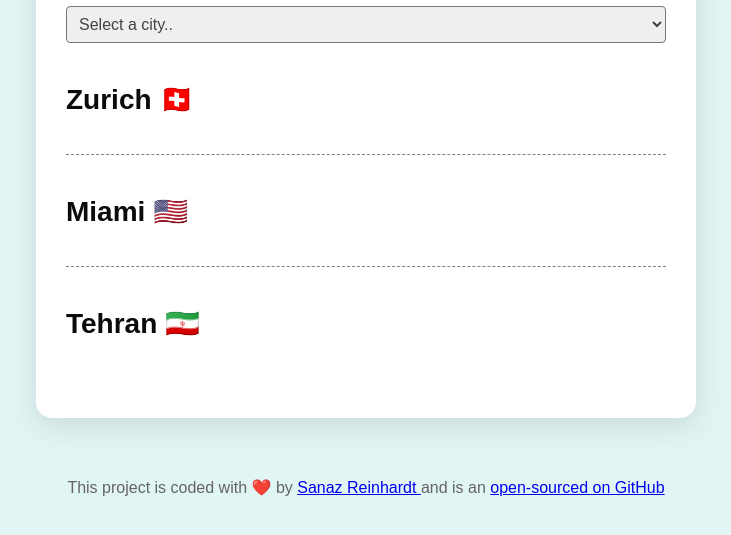
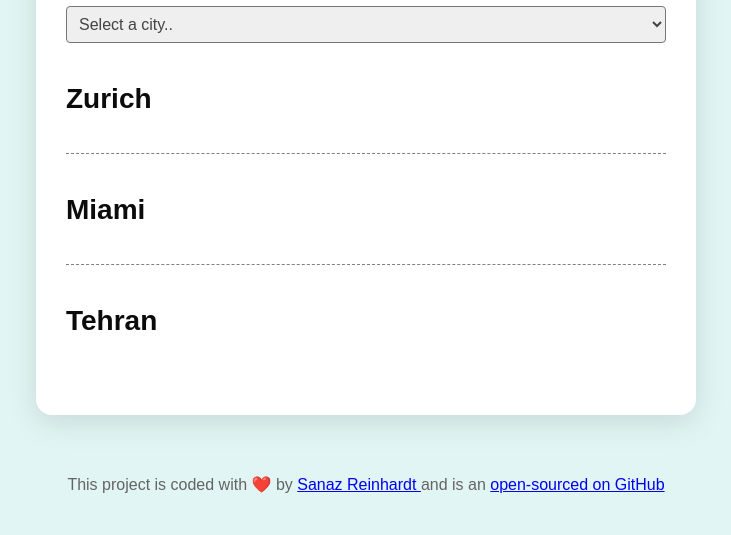
Before and after one commit to Sanaz-RH/world-clock, a plain HTML site: page index.html in a window 1280 px wide. Shown: the part 183-718 px from the top of the page, without its empty margins (274-1005 px from the left). Drawn offline with nearby package versions, Linux system fonts and the light colour scheme; a script that the page names is missing.

Commit message:
Updated city names

```diff
--- a/index.html
+++ b/index.html
@@ -23,7 +23,7 @@
       <div id="cities">
         <div class="city" id="zurich">
           <div>
-            <h2>Zurich 🇨🇭</h2>
+            <h2>Zurich</h2>
             <div class="date"></div>
           </div>
           <div class="time"></div>
@@ -31,7 +31,7 @@
 
         <div class="city" id="miami">
           <div>
-            <h2>Miami 🇺🇸</h2>
+            <h2>Miami</h2>
             <div class="date"></div>
           </div>
           <div class="time"></div>
@@ -39,7 +39,7 @@
 
         <div class="city" id="tehran">
           <div>
-            <h2>Tehran 🇮🇷</h2>
+            <h2>Tehran</h2>
             <div class="date"></div>
           </div>
           <div class="time"></div>
```
